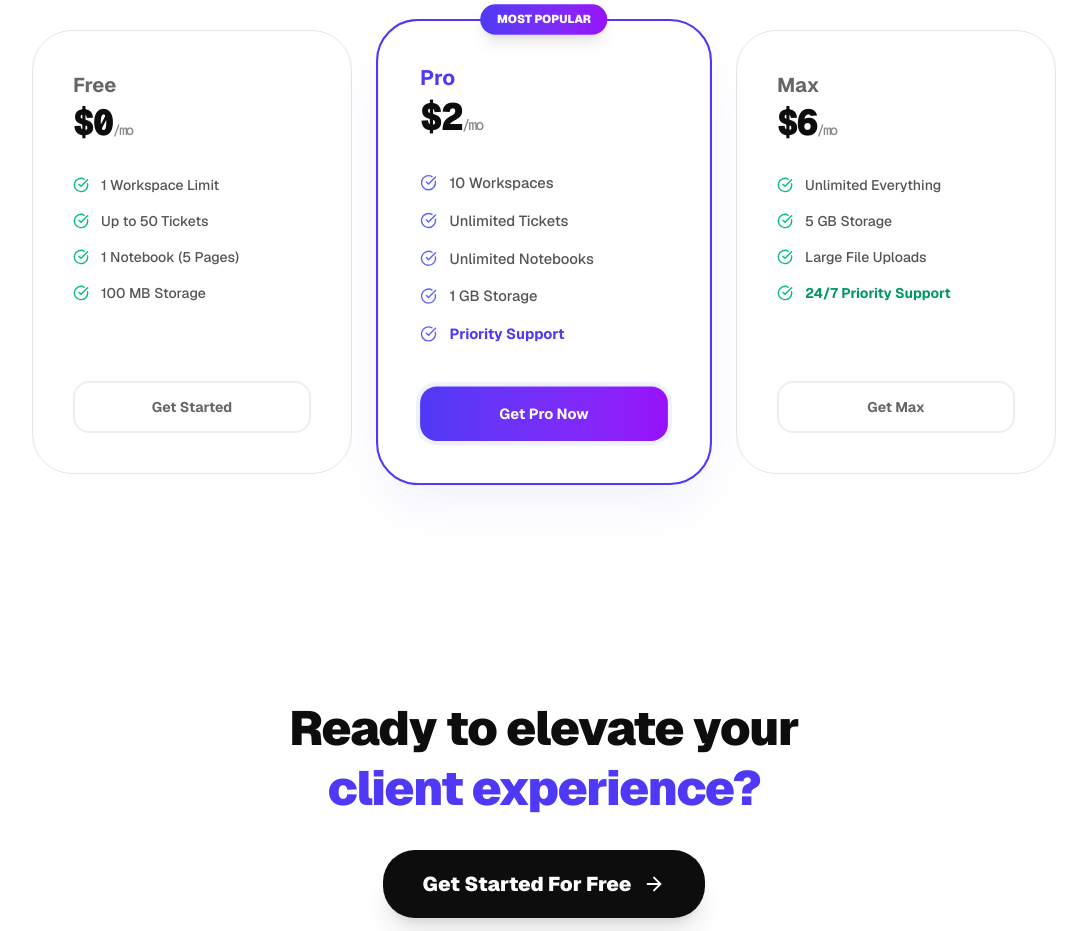
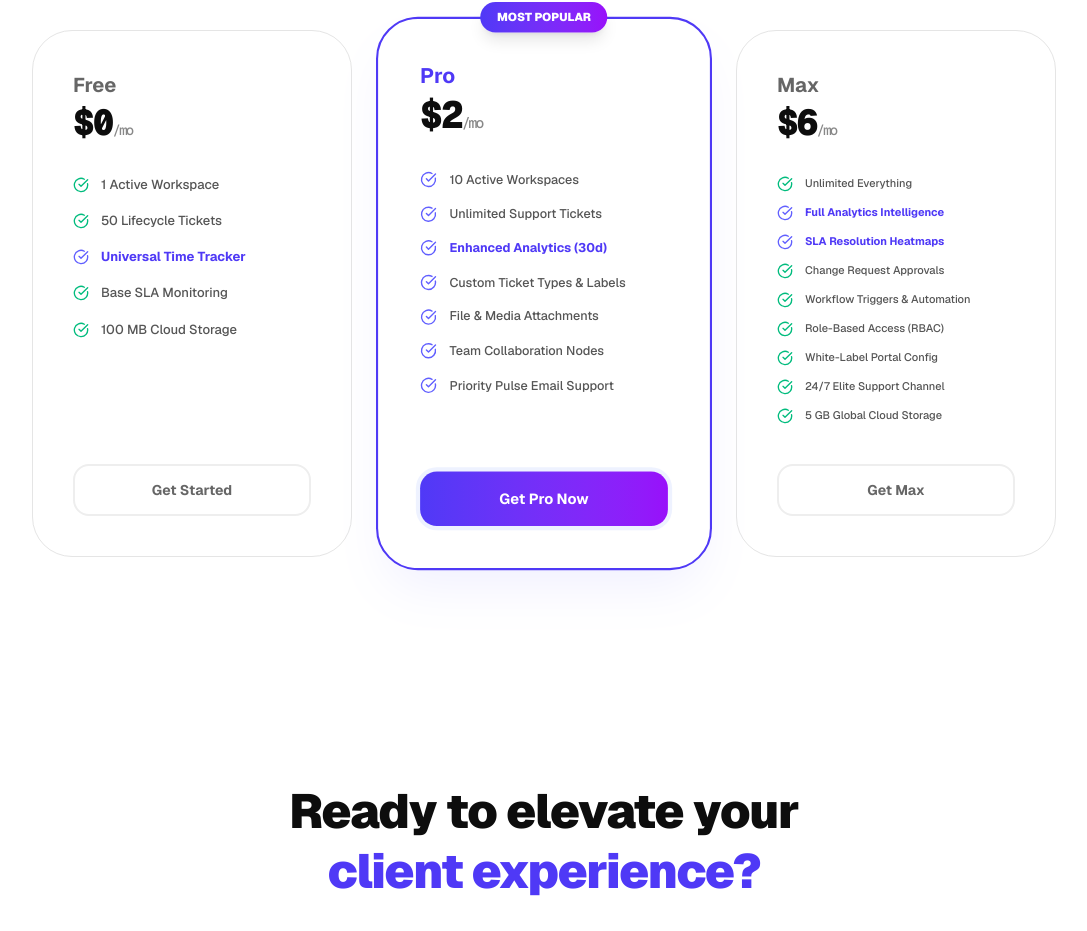
Before and after one commit to yokamb/BateinTicketApp, a Next.js app: page / in a window 1280 px wide. Shown: the part 3222-4153 px from the top of the page, without its empty margins (96-1183 px from the left). Built offline with nearby package versions, Linux system fonts and the light colour scheme; no server answers.

Commit message:
Refined plan features and upgrade justifications across Homepage & Pricing

```diff
--- a/src/app/page.tsx
+++ b/src/app/page.tsx
@@ -119,16 +119,19 @@ export default async function LandingPage() {
 
           <div className="grid grid-cols-1 md:grid-cols-3 gap-8 max-w-5xl mx-auto">
             {/* Free */}
-            <div className="p-10 rounded-[2.5rem] bg-white border border-[#e5e5e5] flex flex-col hover:shadow-xl transition-all">
+            <div className="p-10 rounded-[2.5rem] bg-white border border-[#e5e5e5] flex flex-col hover:shadow-xl transition-all group">
                <h3 className="text-xl font-bold text-[#666] mb-1">Free</h3>
                <div className="text-4xl font-black text-[#0d0d0d] mb-8 font-mono tracking-tighter">$0<span className="text-sm text-[#888] font-medium">/mo</span></div>
-               <ul className="space-y-4 mb-10 text-[#555] text-sm font-medium">
-                  <li className="flex items-center gap-3"><CheckCircle size={16} className="text-emerald-500"/> 1 Workspace Limit</li>
-                  <li className="flex items-center gap-3"><CheckCircle size={16} className="text-emerald-500"/> Up to 50 Tickets</li>
-                  <li className="flex items-center gap-3"><CheckCircle size={16} className="text-emerald-500"/> 1 Notebook (5 Pages)</li>
-                  <li className="flex items-center gap-3"><CheckCircle size={16} className="text-emerald-500"/> 100 MB Storage</li>
+               <ul className="space-y-4 mb-10 text-[#555] text-[13px] font-medium">
+                  <li className="flex items-center gap-3"><CheckCircle size={16} className="text-emerald-500"/> 1 Active Workspace</li>
+                  <li className="flex items-center gap-3"><CheckCircle size={16} className="text-emerald-500"/> 50 Lifecycle Tickets</li>
+                  <li className="flex items-center gap-3 text-indigo-600 font-bold"><CheckCircle size={16} className="text-indigo-500"/> Universal Time Tracker</li>
+                  <li className="flex items-center gap-3"><CheckCircle size={16} className="text-emerald-500"/> Base SLA Monitoring</li>
+                  <li className="flex items-center gap-3"><CheckCircle size={16} className="text-emerald-500"/> 100 MB Cloud Storage</li>
                </ul>
-               <Link href="/register" className="mt-auto block w-full text-center py-3.5 rounded-2xl border-2 border-[#eee] hover:border-indigo-400 hover:text-indigo-600 text-[#666] font-bold transition-all text-sm">Get Started</Link>
+               <Link href={session ? "/dashboard" : "/register"} className="mt-auto block w-full text-center py-3.5 rounded-2xl border-2 border-[#eee] hover:border-indigo-400 hover:text-indigo-600 text-[#666] font-bold transition-all text-sm">
+                 {session ? "Dashboard" : "Get Started"}
+               </Link>
             </div>
 
             {/* Pro */}
@@ -136,27 +139,38 @@ export default async function LandingPage() {
                <div className="absolute -top-4 left-1/2 -translate-x-1/2 px-4 py-1.5 bg-gradient-to-r from-indigo-600 to-purple-600 text-white text-[11px] font-black rounded-full shadow-lg">MOST POPULAR</div>
                <h3 className="text-xl font-bold text-indigo-600 mb-1">Pro</h3>
                <div className="text-4xl font-black text-[#0d0d0d] mb-8 font-mono tracking-tighter">$2<span className="text-sm text-[#888] font-medium">/mo</span></div>
-               <ul className="space-y-4 mb-10 text-[#555] text-sm font-medium">
-                  <li className="flex items-center gap-3"><CheckCircle size={16} className="text-indigo-500"/> 10 Workspaces</li>
-                  <li className="flex items-center gap-3"><CheckCircle size={16} className="text-indigo-500"/> Unlimited Tickets</li>
-                  <li className="flex items-center gap-3"><CheckCircle size={16} className="text-indigo-500"/> Unlimited Notebooks</li>
-                  <li className="flex items-center gap-3"><CheckCircle size={16} className="text-indigo-500"/> 1 GB Storage</li>
-                  <li className="flex items-center gap-3 font-bold text-indigo-600"><CheckCircle size={16} className="text-indigo-500"/> Priority Support</li>
+               <ul className="space-y-3.5 mb-10 text-[#555] text-[12px] font-medium">
+                  <li className="flex items-center gap-3"><CheckCircle size={16} className="text-indigo-500"/> 10 Active Workspaces</li>
+                  <li className="flex items-center gap-3"><CheckCircle size={16} className="text-indigo-500"/> Unlimited Support Tickets</li>
+                  <li className="flex items-center gap-3 text-indigo-600 font-bold"><CheckCircle size={16} className="text-indigo-500"/> Enhanced Analytics (30d)</li>
+                  <li className="flex items-center gap-3"><CheckCircle size={16} className="text-indigo-500"/> Custom Ticket Types & Labels</li>
+                  <li className="flex items-center gap-3"><CheckCircle size={16} className="text-indigo-500"/> File & Media Attachments</li>
+                  <li className="flex items-center gap-3"><CheckCircle size={16} className="text-indigo-500"/> Team Collaboration Nodes</li>
+                  <li className="flex items-center gap-3"><CheckCircle size={16} className="text-indigo-500"/> Priority Pulse Email Support</li>
                </ul>
-               <Link href="/register" className="mt-auto block w-full text-center py-4 rounded-2xl bg-gradient-to-r from-indigo-600 to-purple-600 hover:shadow-2xl hover:shadow-indigo-500/40 text-white font-bold transition-all text-sm ring-4 ring-indigo-50">Get Pro Now</Link>
+               <Link href={session ? "/dashboard" : "/register"} className="mt-auto block w-full text-center py-4 rounded-2xl bg-gradient-to-r from-indigo-600 to-purple-600 hover:shadow-2xl hover:shadow-indigo-500/40 text-white font-bold transition-all text-sm ring-4 ring-indigo-50">
+                 {session ? "Upgrade Now" : "Get Pro Now"}
+               </Link>
             </div>
 
             {/* Max */}
             <div className="p-10 rounded-[2.5rem] bg-white border border-[#e5e5e5] flex flex-col hover:shadow-xl transition-all">
                <h3 className="text-xl font-bold text-[#666] mb-1">Max</h3>
                <div className="text-4xl font-black text-[#0d0d0d] mb-8 font-mono tracking-tighter">$6<span className="text-sm text-[#888] font-medium">/mo</span></div>
-               <ul className="space-y-4 mb-10 text-[#555] text-sm font-medium">
+               <ul className="space-y-3 mb-10 text-[#555] text-[11px] font-medium">
                   <li className="flex items-center gap-3"><CheckCircle size={16} className="text-emerald-500"/> Unlimited Everything</li>
-                  <li className="flex items-center gap-3"><CheckCircle size={16} className="text-emerald-500"/> 5 GB Storage</li>
-                  <li className="flex items-center gap-3"><CheckCircle size={16} className="text-emerald-500"/> Large File Uploads</li>
-                  <li className="flex items-center gap-3 font-bold text-emerald-600"><CheckCircle size={16} className="text-emerald-500"/> 24/7 Priority Support</li>
+                  <li className="flex items-center gap-3 text-indigo-600 font-bold"><CheckCircle size={16} className="text-indigo-500"/> Full Analytics Intelligence</li>
+                  <li className="flex items-center gap-3 text-indigo-600 font-bold"><CheckCircle size={16} className="text-indigo-500"/> SLA Resolution Heatmaps</li>
+                  <li className="flex items-center gap-3"><CheckCircle size={16} className="text-emerald-500"/> Change Request Approvals</li>
+                  <li className="flex items-center gap-3"><CheckCircle size={16} className="text-emerald-500"/> Workflow Triggers & Automation</li>
+                  <li className="flex items-center gap-3"><CheckCircle size={16} className="text-emerald-500"/> Role-Based Access (RBAC)</li>
+                  <li className="flex items-center gap-3"><CheckCircle size={16} className="text-emerald-500"/> White-Label Portal Config</li>
+                  <li className="flex items-center gap-3"><CheckCircle size={16} className="text-emerald-500"/> 24/7 Elite Support Channel</li>
+                  <li className="flex items-center gap-3"><CheckCircle size={16} className="text-emerald-500"/> 5 GB Global Cloud Storage</li>
                </ul>
-               <Link href="/register" className="mt-auto block w-full text-center py-3.5 rounded-2xl border-2 border-[#eee] hover:border-emerald-400 hover:text-emerald-600 text-[#666] font-bold transition-all text-sm">Get Max</Link>
+               <Link href={session ? "/dashboard" : "/register"} className="mt-auto block w-full text-center py-3.5 rounded-2xl border-2 border-[#eee] hover:border-emerald-400 hover:text-emerald-600 text-[#666] font-bold transition-all text-sm">
+                 {session ? "Upgrade to Max" : "Get Max"}
+               </Link>
             </div>
           </div>
         </div>
--- a/src/app/pricing/PricingClient.tsx
+++ b/src/app/pricing/PricingClient.tsx
@@ -205,21 +205,50 @@ export default function PricingClient({
       name: "Free",
       id: "FREE",
       price: isIndian ? "₹0" : "$0",
-      features: ["2 Workspaces", "2 Notebooks", "50 Tickets", "100 MB Storage"],
+      features: [
+        "1 Active Workspace",
+        "50 Lifecycle Tickets",
+        "Universal Time Tracker",
+        "Base SLA Monitoring",
+        "100 MB Cloud Storage",
+        "Personal Notebook"
+      ],
       ...getPlanButtonProps("FREE")
     },
     {
       name: "Pro",
       id: "PRO",
       price: isIndian ? "₹169" : "$2",
-      features: ["Up to 10 Workspaces", "File Attachments", "Priority Email Support"],
+      features: [
+        "10 Active Workspaces",
+        "Unlimited Support Tickets",
+        "Enhanced Analytics (30d)",
+        "Custom Ticket Types & Labels",
+        "File & Media Attachments",
+        "Team Collaboration Nodes",
+        "Priority Pulse Email Support",
+        "1 GB High-Speed Storage",
+        "Unlimited Notebooks"
+      ],
       ...getPlanButtonProps("PRO")
     },
     {
       name: "Max",
       id: "MAX",
       price: isIndian ? "₹499" : "$6",
-      features: ["Unlimited Workspaces", "Change Approvals", "Custom Domains", "24/7 Support"],
+      features: [
+        "Unlimited Everything",
+        "Full Analytics Intelligence",
+        "SLA Resolution Heatmaps",
+        "Change Request Approvals",
+        "Workflow Triggers & Automation",
+        "Multi-Organization Control",
+        "Role-Based Access (RBAC)",
+        "White-Label Portal Config",
+        "Bulk Data Export (CSV/PDF)",
+        "24/7 Elite Support Channel",
+        "5 GB Global Cloud Storage"
+      ],
       ...getPlanButtonProps("MAX")
     }
   ];
```
